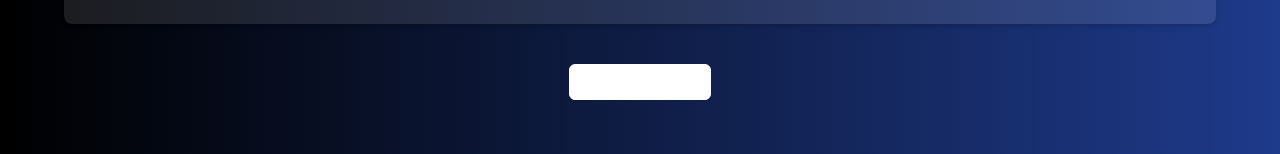
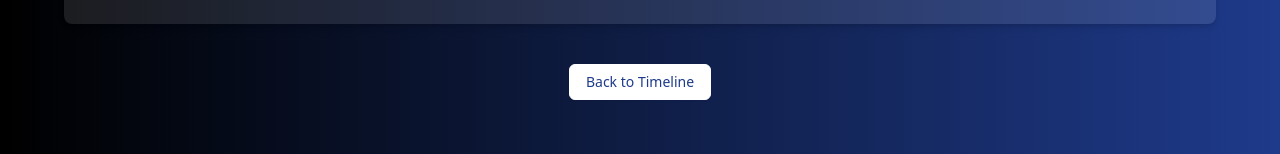
Before and after one commit to jerwintuchi/tonyongbayawak, a Next.js app: page /about/title-proposal in a window 1280 px wide. Shown: the part 780-934 px from the top of the page. Built offline with nearby package versions, Linux system fonts and the light colour scheme.

Commit message:
moved linked to be only clickable on timelineitem not whole div

```diff
--- a/src/app/about/(timeline-items)/title-proposal/_components/TItleProposalClient.tsx
+++ b/src/app/about/(timeline-items)/title-proposal/_components/TItleProposalClient.tsx
@@ -1,8 +1,7 @@
 "use client";
 
 import React from 'react';
-import { Button } from '@/components/ui/button';
-import Link from 'next/link';
+import BackToTimeline from '@/components/buttons/back-timeline-btn';
 
 export default function TitleProposalClient() {
     return (
@@ -44,11 +43,7 @@ export default function TitleProposalClient() {
 
             {/* Navigation */}
             <div className="text-center mt-10">
-                <Link href="/about">
-                    <Button variant="outline" className="text-white border-white hover:bg-white hover:text-blue-900">
-                        Back to Timeline
-                    </Button>
-                </Link>
+                <BackToTimeline />
             </div>
         </div>
     );
--- a/src/components/TimeLineItem.tsx
+++ b/src/components/TimeLineItem.tsx
@@ -41,7 +41,7 @@ export default function TimelineItem({
     };
 
     return (
-        <Link passHref href={link}>
+
         <motion.div
             ref={ref}
             initial="hidden"
@@ -53,11 +53,13 @@ export default function TimelineItem({
             <div
                 className={`w-full md:w-1/2 ${isLeft ? "text-right pr-8" : "text-left pl-8"}`}
             >
+                <Link passHref href={link}>
                     <div className={`bg-blue-900 hover:bg-blue-600 cursor-pointer bg-opacity-40 p-6 rounded-xl hover:bg-opacity-30 transition-shadow ${showModal ? "shadow-xl shadow-green-300 animate-pulse" : ""} ease-in duration-1000`}>
                         <h3 className="text-2xl font-bold text-blue-400 mb-2">{title}</h3>
                         <p className="text-sm text-gray-400 mb-2">{date}</p>
                         <p className="text-gray-300">{description}</p>
                     </div>
+                </Link>
             </div>
 
             {/* Icon */}
@@ -71,6 +73,6 @@ export default function TimelineItem({
             {/* Empty space to balance layout */}
             <div className="w-1/3"></div>
         </motion.div>
-        </Link>
+
     );
 }
```
Lines whose indentation alone changed are shown as unchanged.
